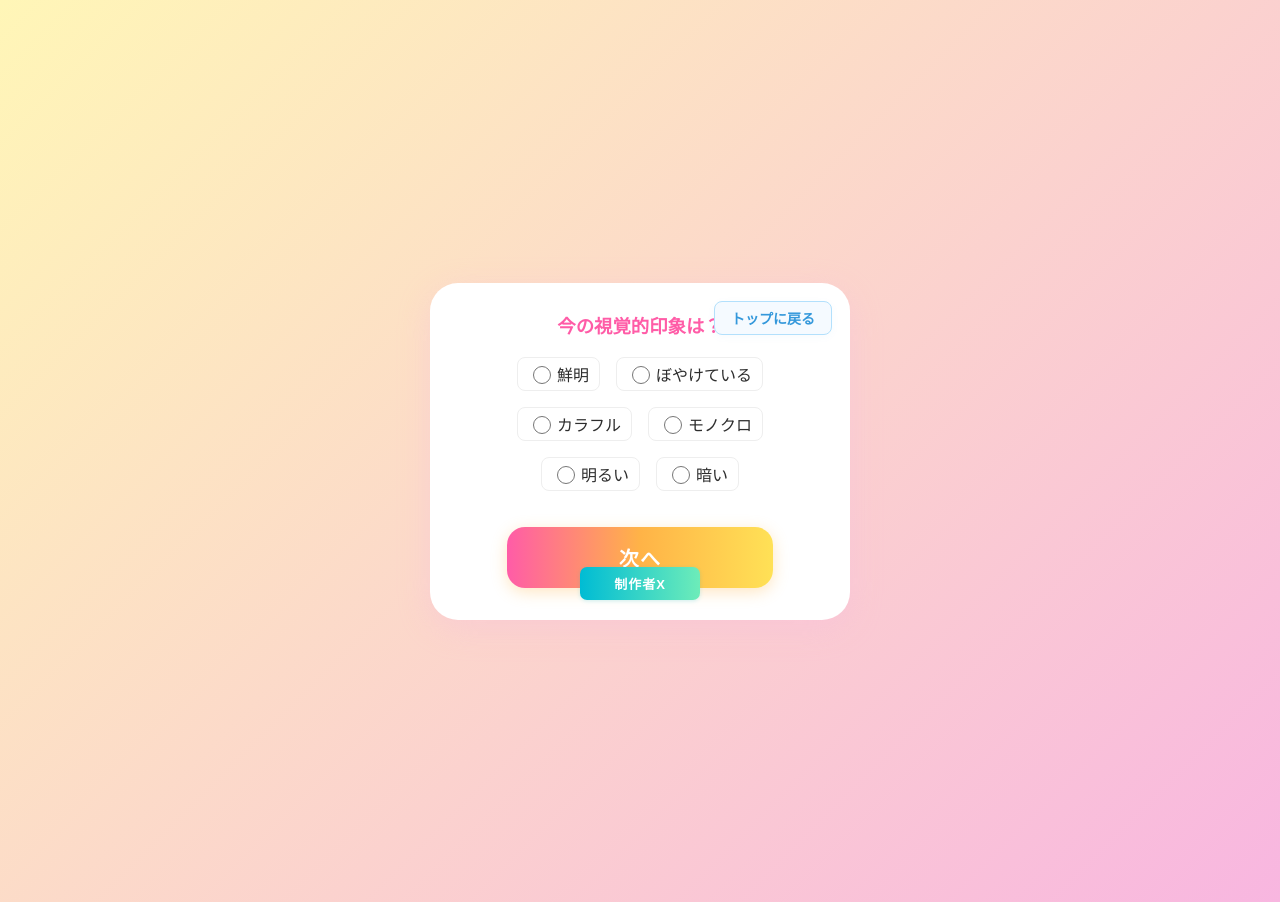
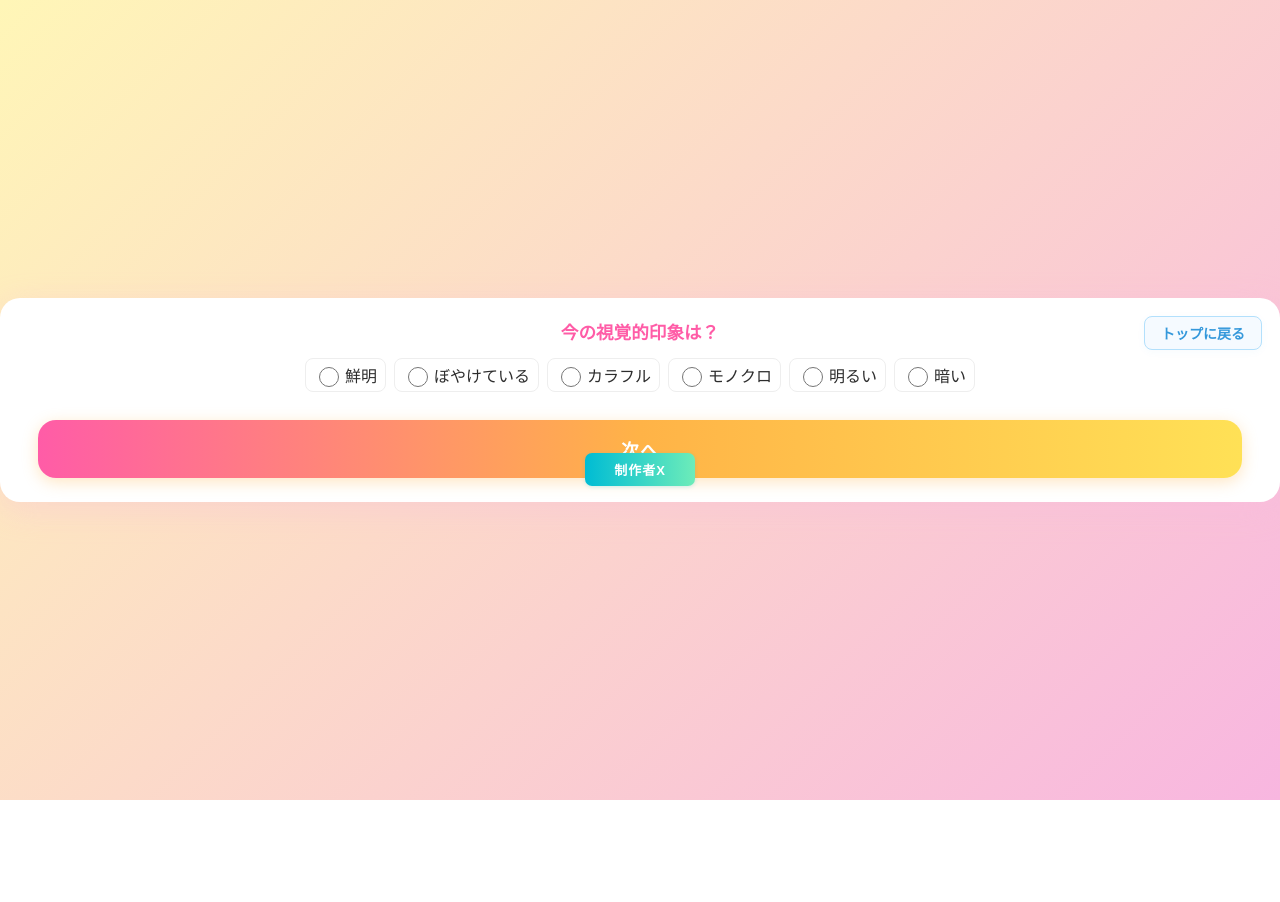
Before and after one commit to k33-dev/irozora-app, a React (Create React App) app: page / in a window 1280 px wide. Both pictures are taken after a click on the button "あなたの今日の色を診断する". After the commit the page ends 800 px from the top, so only its background shows below. Built offline with nearby package versions, Linux system fonts and the light colour scheme; no server answers.

Commit message:
スマホUIの見切れサイズ最適化

```diff
--- a/src/App.tsx
+++ b/src/App.tsx
@@ -439,15 +439,18 @@ const App: React.FC = () => {
       alignItems: 'center',
       justifyContent: 'center',
       fontFamily: "'M PLUS Rounded 1c', 'Zen Maru Gothic', 'Meiryo', sans-serif",
-      padding: '4vw 0',
+      padding: '3vw 0',
+      boxSizing: 'border-box',
+      width: '100vw',
+      overflowX: 'hidden',
     }}>
       <div style={{
         background: '#fff',
-        borderRadius: 28,
+        borderRadius: 20,
         boxShadow: '0 8px 32px #f8b6e055',
-        padding: '32px 6vw 32px 6vw',
-        maxWidth: 420,
-        width: '90%',
+        padding: '24px 3vw 24px 3vw',
+        maxWidth: '100%',
+        width: '100%',
         minHeight: 'auto',
         textAlign: 'center',
         margin: '0 auto',
@@ -526,34 +529,39 @@ const App: React.FC = () => {
           <>
             <div style={{
               fontWeight: 700,
-              fontSize: '1.15em',
+              fontSize: '1.1em',
               color: '#ff5ca7',
-              marginBottom: 18,
+              marginBottom: 14,
               lineHeight: 1.3,
-              padding: '0 10px',
+              padding: '0 2vw',
+              wordBreak: 'break-word',
             }}>{questions[current].label}</div>
             <div style={{
               display: 'flex',
               flexWrap: 'wrap',
-              gap: '10px 16px',
-              marginBottom: 18,
+              gap: '8px 8px',
+              marginBottom: 14,
               justifyContent: 'center',
-              padding: '0 10px',
+              padding: '0 2vw',
+              width: '100%',
+              boxSizing: 'border-box',
             }}>
               {questions[current].options.map(opt => (
                 <label key={opt} style={{
-                  marginBottom: 6,
+                  marginBottom: 4,
                   fontSize: '1em',
                   color: '#2d2d2d',
                   display: 'flex',
                   alignItems: 'center',
                   cursor: 'pointer',
                   borderRadius: 8,
-                  padding: '4px 10px',
+                  padding: '4px 8px',
                   background: answers[questions[current].key] === opt ? '#ffe15633' : 'transparent',
                   border: answers[questions[current].key] === opt ? '1.5px solid #00bcd4' : '1.5px solid #eee',
                   transition: 'background 0.2s, border 0.2s, box-shadow 0.15s, transform 0.12s',
                   boxShadow: answers[questions[current].key] === opt ? '0 2px 8px #00bcd433' : 'none',
+                  minWidth: 60,
+                  justifyContent: 'center',
                 }}
                 onMouseDown={e => e.currentTarget.style.transform = 'scale(0.97)'}
                 onMouseUp={e => e.currentTarget.style.transform = 'scale(1)'}
@@ -566,8 +574,8 @@ const App: React.FC = () => {
                     checked={answers[questions[current].key] === opt}
                     onChange={() => handleAnswer(questions[current].key, opt)}
                     style={{
-                      width: 18,
-                      height: 18,
+                      width: 20,
+                      height: 20,
                       accentColor: '#3498db',
                       marginRight: 6,
                     }}
@@ -578,11 +586,11 @@ const App: React.FC = () => {
             </div>
             {/* 最後の質問なら自由記述欄を表示 */}
             {current === questions.length - 1 && (
-              <div style={{ marginBottom: 18, textAlign: 'left' }}>
+              <div style={{ marginBottom: 14, textAlign: 'left', padding: '0 2vw' }}>
                 <div style={{
-                  marginBottom: 8,
+                  marginBottom: 6,
                   fontWeight: 600,
-                  fontSize: '1.08em',
+                  fontSize: '1em',
                   color: '#00bcd4',
                   lineHeight: 1.3,
                 }}>自由記述（キーワード例：海、花、森、太陽、夜、空、火、雪、夢、音楽 など）</div>
@@ -590,7 +598,7 @@ const App: React.FC = () => {
                   value={freeText}
                   onChange={e => setFreeText(e.target.value)}
                   rows={2}
-                  style={{ width: '100%', fontSize: '1em', borderRadius: 8, border: '1.5px solid #ff5ca7', padding: 10, resize: 'vertical', minHeight: 40, transition: 'box-shadow 0.15s', background: '#fff6fa' }}
+                  style={{ width: '100%', fontSize: '1em', borderRadius: 8, border: '1.5px solid #ff5ca7', padding: 10, resize: 'vertical', minHeight: 40, transition: 'box-shadow 0.15s', background: '#fff6fa', boxSizing: 'border-box' }}
                   placeholder="自由に入力してください"
                   onFocus={e => e.currentTarget.style.boxShadow = '0 2px 8px #ff5ca7'}
                   onBlur={e => e.currentTarget.style.boxShadow = 'none'}
@@ -603,15 +611,16 @@ const App: React.FC = () => {
               border: 'none',
               borderRadius: 18,
               padding: '16px 0',
-              fontSize: 'clamp(16px, 4vw, 20px)',
+              fontSize: 'clamp(15px, 4vw, 18px)',
               fontWeight: 700,
               width: '100%',
               boxShadow: '0 4px 16px #ffb34755',
               cursor: 'pointer',
-              marginTop: 12,
+              marginTop: 10,
               transition: 'background 0.3s, transform 0.15s, box-shadow 0.15s',
               letterSpacing: 1.2,
               whiteSpace: 'nowrap',
+              boxSizing: 'border-box',
             }}
             onMouseDown={e => e.currentTarget.style.transform = 'scale(0.97)'}
             onMouseUp={e => e.currentTarget.style.transform = 'scale(1)'}
@@ -712,7 +721,7 @@ const App: React.FC = () => {
             position: 'absolute',
             left: '50%',
             transform: 'translateX(-50%)',
-            bottom: 20,
+            bottom: 16,
             background: 'linear-gradient(90deg, #00bcd4 0%, #6decb9 100%)',
             color: '#fff',
             border: 'none',
@@ -720,12 +729,13 @@ const App: React.FC = () => {
             padding: '7px 0',
             fontSize: 13,
             fontWeight: 700,
-            width: 120,
+            width: 110,
             boxShadow: '0 1px 4px #00bcd433',
             cursor: 'pointer',
             textDecoration: 'none',
             letterSpacing: 1,
             transition: 'background 0.3s, transform 0.15s, box-shadow 0.15s',
+            boxSizing: 'border-box',
           }}
           onMouseDown={e => e.currentTarget.style.transform = 'scale(0.97)'}
           onMouseUp={e => e.currentTarget.style.transform = 'scale(1)'}
```
